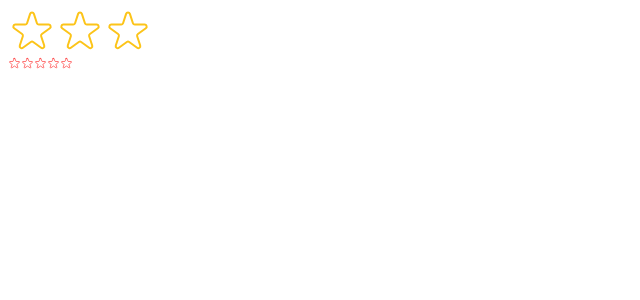
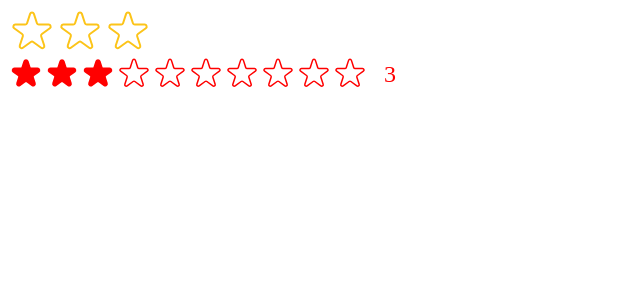
Before and after one commit to REDBOYTRAN/usepopcorn, a React (Create React App) app: page / in a window 1280 px wide. Shown: the top 300 px of the page, without its empty margins (0-640 px from the left). Built offline with nearby package versions, Linux system fonts and the light colour scheme.

Commit message:
Improve StarRating component

```diff
--- a/src/StarRating.js
+++ b/src/StarRating.js
@@ -16,8 +16,9 @@ export default function StarRating({
   size = 48,
   className = "",
   messages = [],
+  defaultRating = 0,
 }) {
-  const [rating, setRating] = useState(0);
+  const [rating, setRating] = useState(defaultRating);
   const [tempRating, setTempRating] = useState(0);
 
   function handleRating(rating) {
@@ -47,8 +48,14 @@ export default function StarRating({
         ))}
       </div>
       <p style={textStyle}>
+        {/* {tempRating !== rating && tempRating !== 0
+          ? messages[tempRating - 1]
+          : messages.length === maxRating
+          ? messages[rating - 1]
+          : tempRating || rating || ""} */}
+
         {messages.length === maxRating
-          ? messages[rating - 1]
+          ? messages[tempRating ? tempRating - 1 : rating - 1]
           : tempRating || rating || ""}
       </p>
     </div>
--- a/src/index.js
+++ b/src/index.js
@@ -10,6 +10,6 @@ root.render(
   <React.StrictMode>
     {/* <App /> */}
     <StarRating maxRating={3} messages={["Sheet", "Normal", "Good"]} />
-    <StarRating color="red" size={13} />
+    <StarRating color="red" size={36} maxRating={10} defaultRating={3} />
   </React.StrictMode>
 );
```
